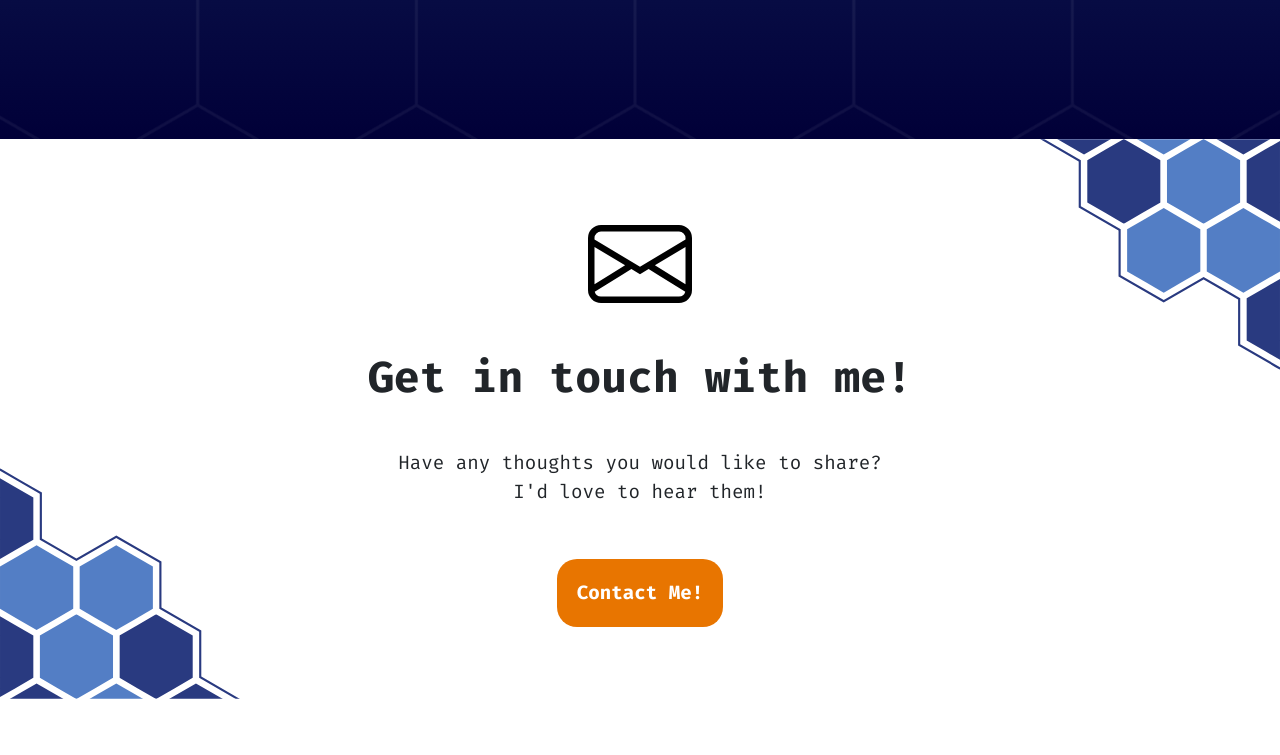
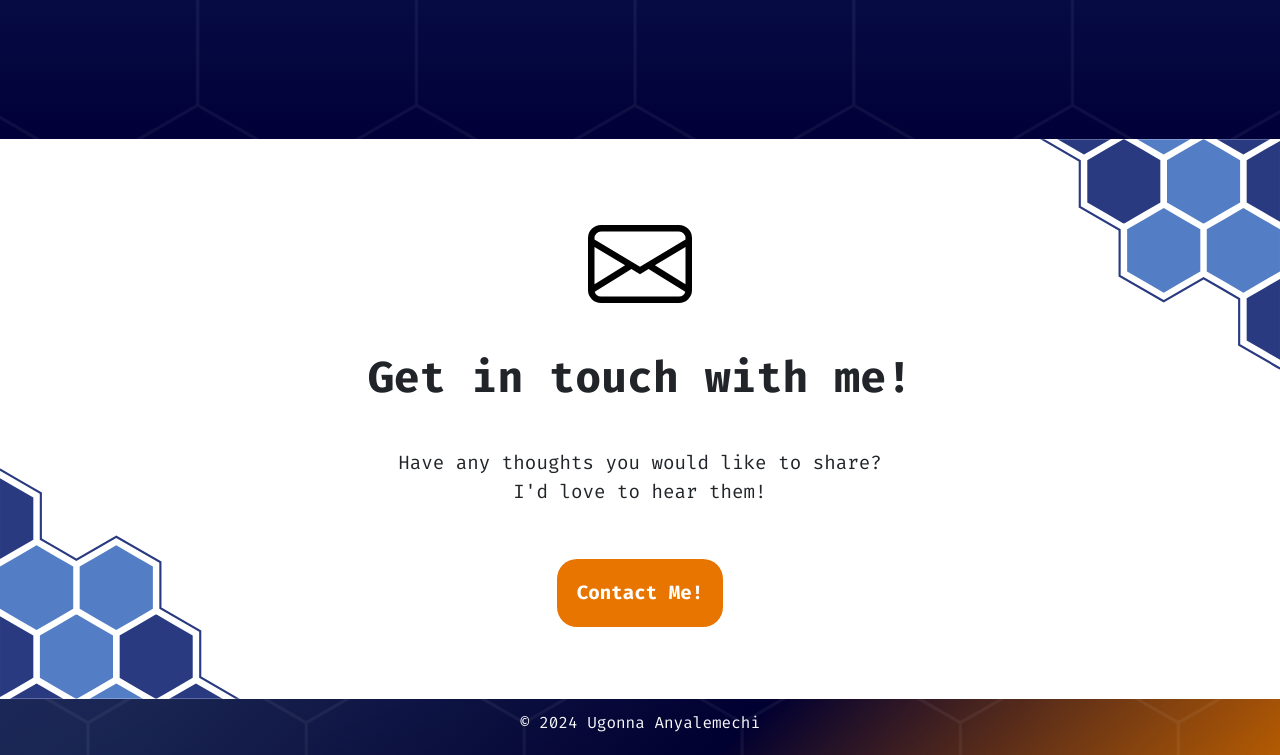
Before and after one commit to ugonnaanyalemechi/personal-website, a plain HTML site: page index.html in a window 1280 px wide. Shown: the part 2013-2768 px from the top of the page. Before the commit the page ends 2712 px from the top, so only its background shows below. Drawn offline with nearby package versions, Linux system fonts and the light colour scheme; a web font is replaced by a local one.

Commit message:
feat: add footer section

```diff
--- a/index.html
+++ b/index.html
@@ -51,7 +51,7 @@
     </nav>
   </section>
   <!-- Title -->
-  <section id="title">
+  <section id="title" class="gradient-background">
     <div class="title-container">
       <div class="title-text-container">
         <h1>Ugonna<br />Anyalemechi</h1>
@@ -116,8 +116,14 @@
     </div>
   </section>
   <!-- Footer -->
-  <section>
-
+  <section id="footer" class="gradient-background">
+    <div>
+      <div class="container">
+        <footer class="py-1">
+          <p class="text-center text-light pt-2">© 2024 Ugonna Anyalemechi</p>
+        </footer>
+      </div>
+    </div>
   </section>
   <script>
     const navHTML = document.querySelector('.navbar');
--- a/styles.css
+++ b/styles.css
@@ -42,23 +42,6 @@ body {
 /* Title Styles */
 #title {
     height: 95vh;
-    background: linear-gradient(135deg, #E87500, #25336D, #1B2757, #010038, #E87500);
-    background-size: 180% 180%;
-    animation: gradient-animation 14s ease infinite;
-}
-
-@keyframes gradient-animation {
-    0% {
-        background-position: 0% 50%;
-    }
-
-    50% {
-        background-position: 100% 50%;
-    }
-
-    100% {
-        background-position: 0% 50%;
-    }
 }
 
 .title-container {
@@ -276,6 +259,35 @@ h1 {
     border: none;
 }
 
+/* Footer Styles */
+#footer > div {
+    background-image: url("./images/hex-background.png"), url(./images/background-shading.png);
+    background-repeat: no-repeat;
+    background-size: cover;
+    height: 100%;
+}
+
+/* Miscellaneous Styles */
+.gradient-background {
+    background: linear-gradient(135deg, #E87500, #25336D, #1B2757, #010038, #E87500);
+    background-size: 180% 180%;
+    animation: gradient-animation 14s ease infinite;
+}
+
+@keyframes gradient-animation {
+    0% {
+        background-position: 0% 50%;
+    }
+
+    50% {
+        background-position: 100% 50%;
+    }
+
+    100% {
+        background-position: 0% 50%;
+    }
+}
+
 @media (max-width: 990px) {
     html {
         font-size: 12px;
```
